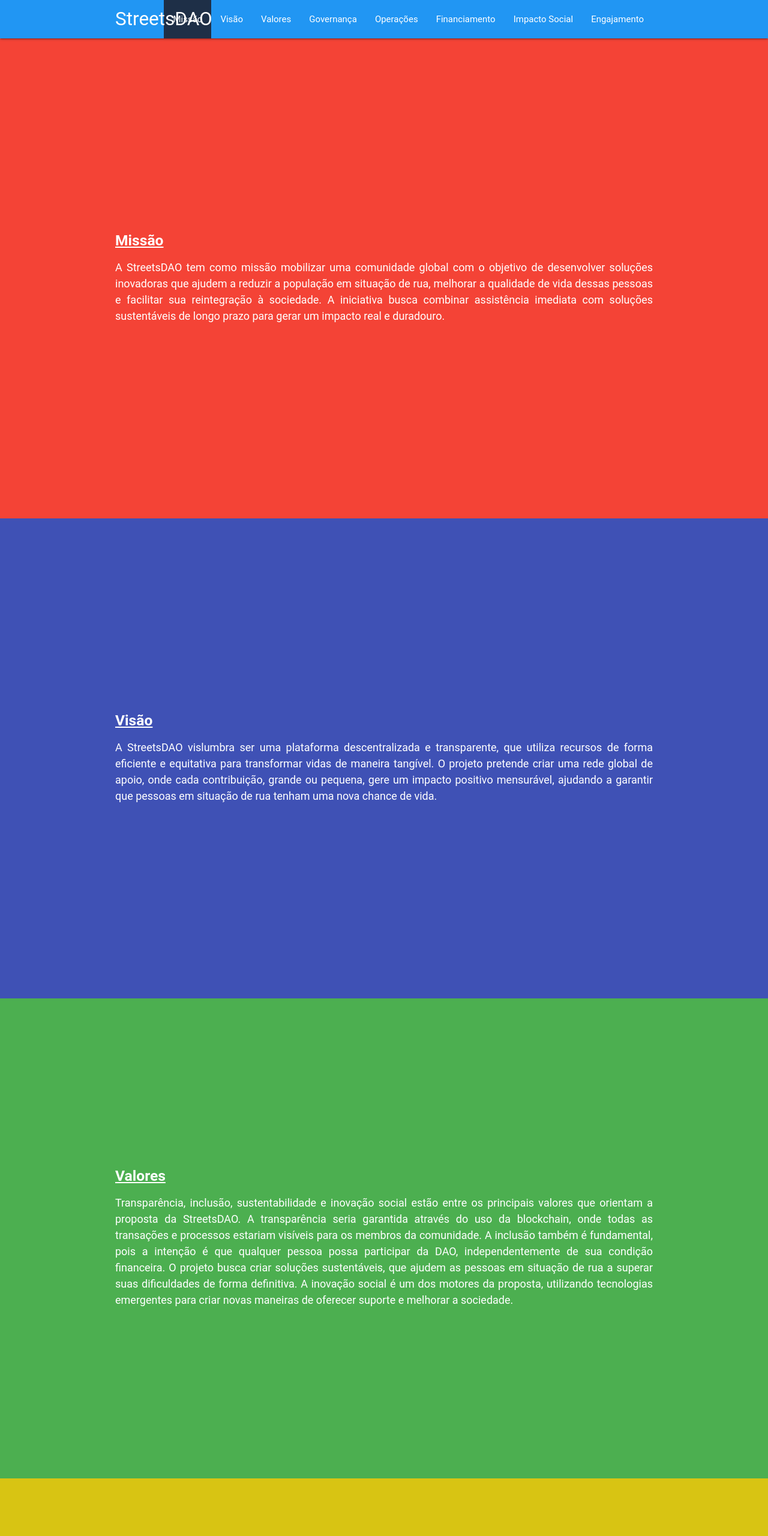
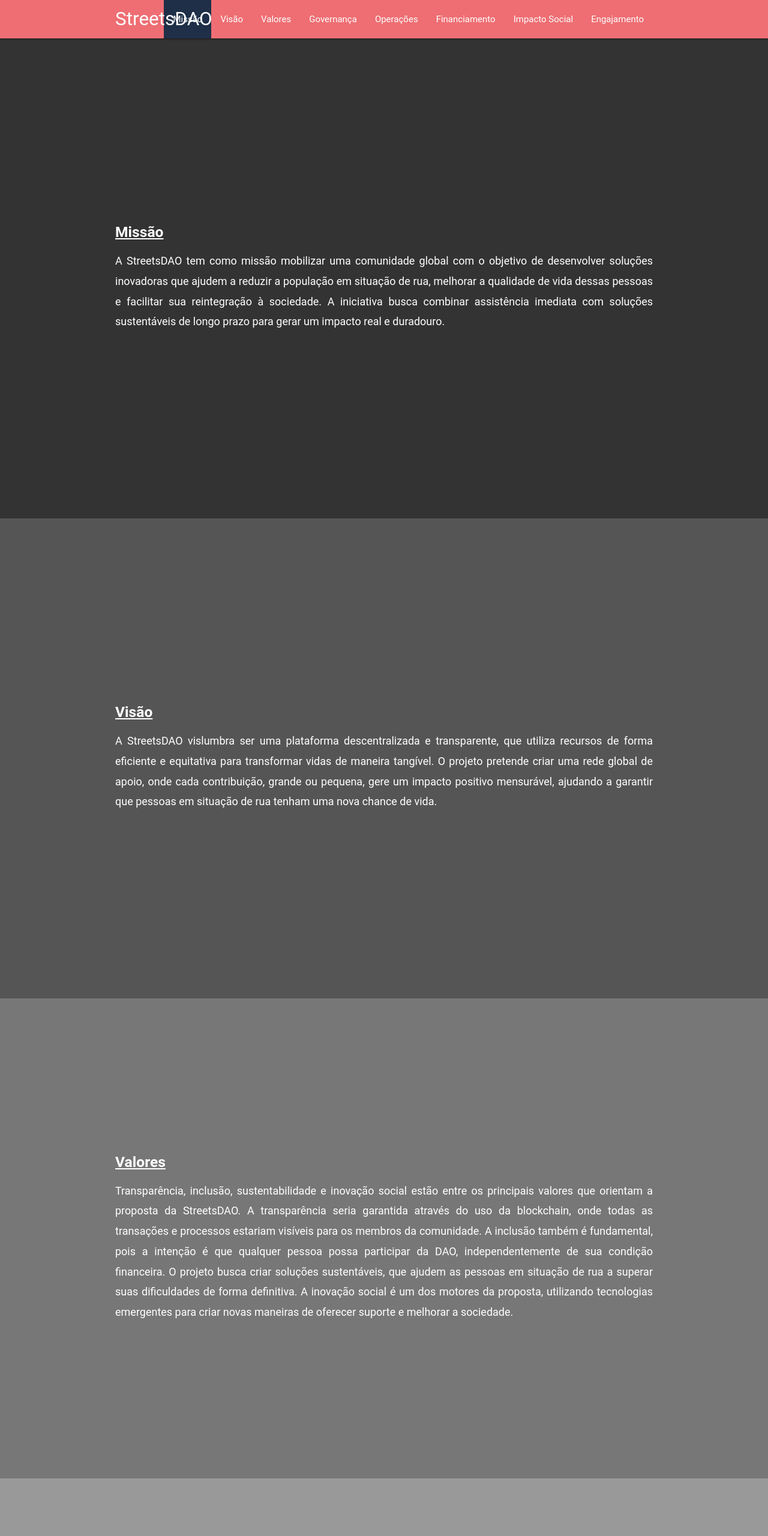
Before and after one commit to dhachcar/dio-custom-dao-paper, a plain HTML site: page index.html in a window 1280 px wide. Shown: the top 2560 px of the page at 60% size. Drawn offline with nearby package versions, Linux system fonts and the light colour scheme.

Commit message:
feat: alterado cores chamativas para mais sobrias

```diff
--- a/index.html
+++ b/index.html
@@ -11,7 +11,7 @@
 
 <body>
     <header>
-        <nav class="blue">
+        <nav>
             <div class="nav-wrapper container">
                 <a href="#" class="brand-logo">StreetsDAO</a>
                 <ul id="nav-mobile" class="right hide-on-med-and-down">
@@ -139,7 +139,7 @@
         </section>
     </main>
 
-    <footer class="page-footer blue">
+    <footer class="page-footer">
         <div class="footer-copyright">
             <div class="container">
                 &copy; 2024 &copy; StreetsDAO
--- a/styles.css
+++ b/styles.css
@@ -19,16 +19,16 @@ section {
 }
 
 section:nth-child(4n + 1) {
-  background-color: #f44336;
+  background-color: #333333;
 }
 section:nth-child(4n + 2) {
-  background-color: #3f51b5;
+  background-color: #555555;
 }
 section:nth-child(4n + 3) {
-  background-color: #4caf50;
+  background-color: #777777;
 }
 section:nth-child(4n + 4) {
-  background-color: #d8c413;
+  background-color: #999999;
 }
 
 .collection-item {
@@ -58,3 +58,7 @@ h5 {
   font-weight: bold;
   text-decoration: underline;
 }
+
+p {
+  line-height: 2.25rem;
+}
```
